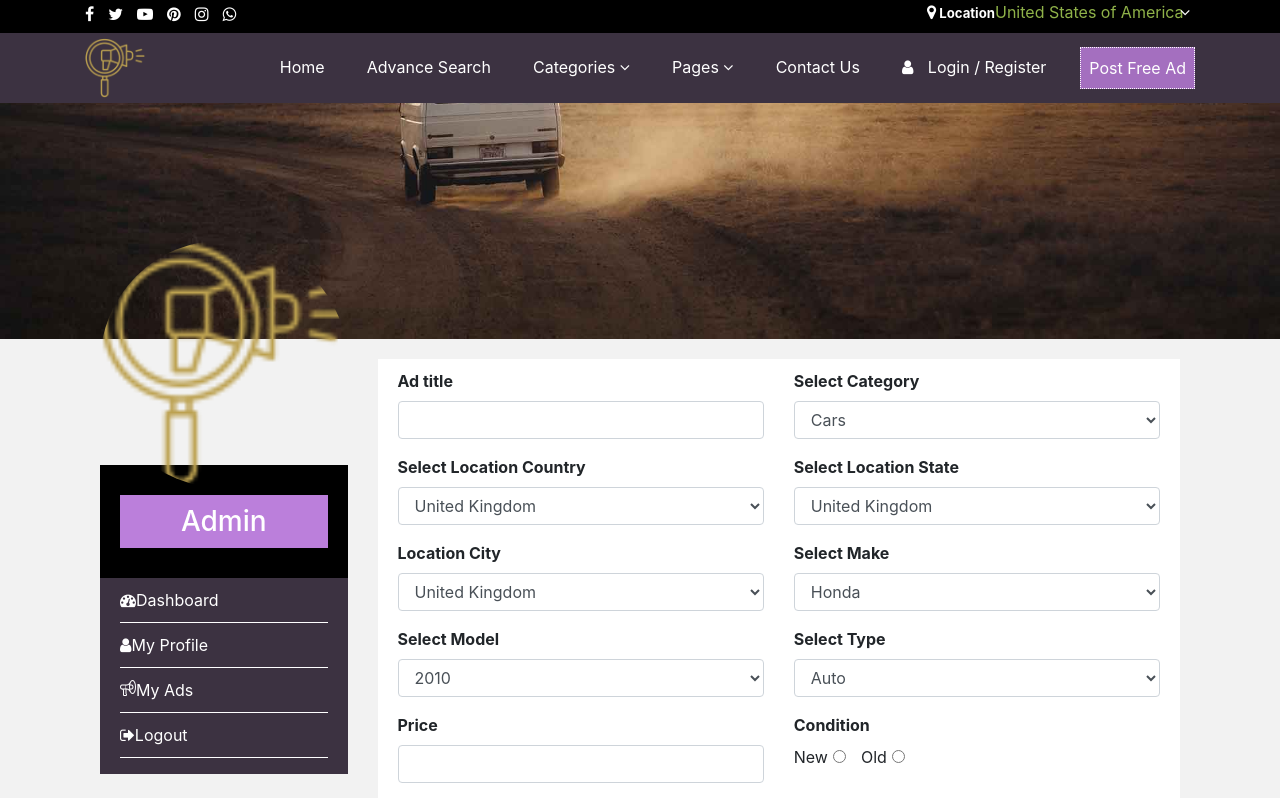
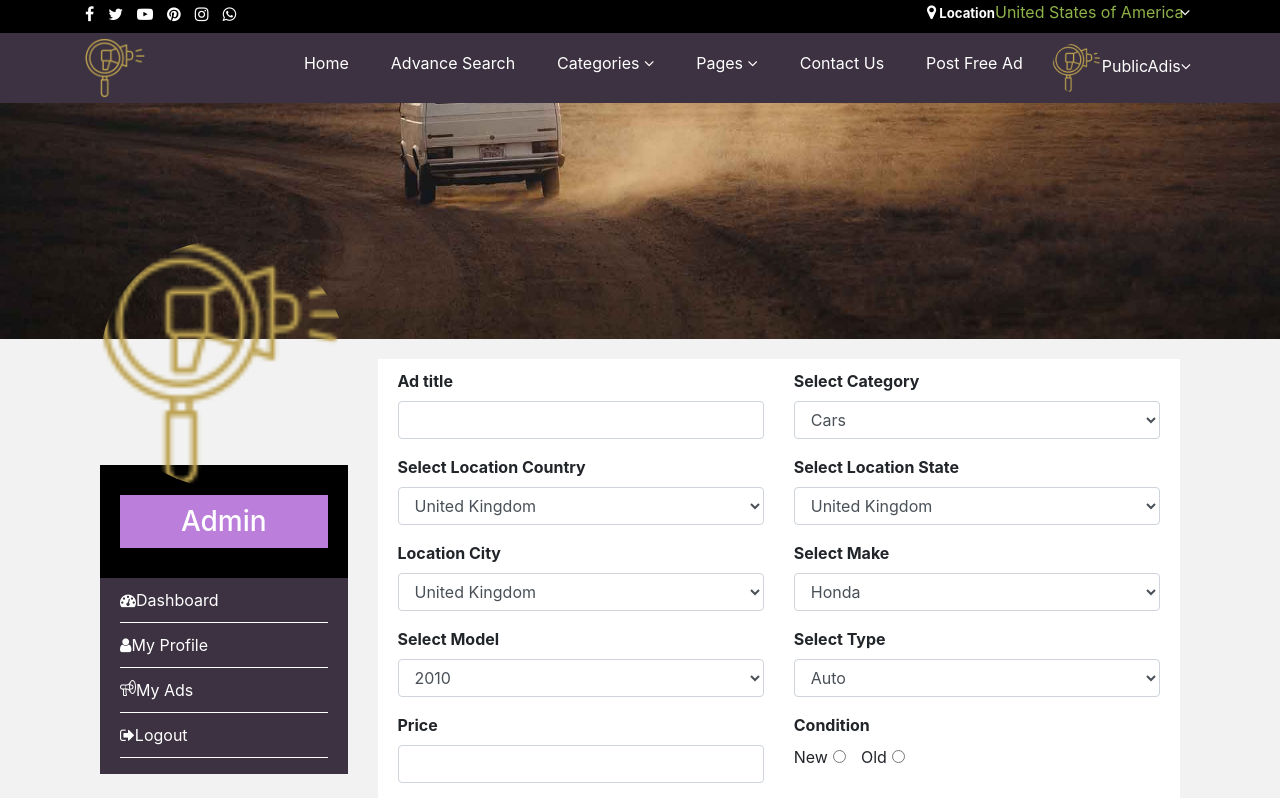
Before and after one commit to edmondgaks/public-adis, a React (Create React App) app: page /postad in a window 1280 px wide. Shown: the top 798 px of the page. Built offline with nearby package versions, Linux system fonts and the light colour scheme.

Commit message:
adding the navbar auth

```diff
--- a/src/components/NavBar.js
+++ b/src/components/NavBar.js
@@ -128,6 +128,7 @@ export const Navbar2 = () => {
 };
 
 
+
 const NavItem = ({ link, label, isActive }) => {
   return (
     <li className={`nav-item${isActive ? ' active' : ''}`}>
@@ -138,6 +139,8 @@ const NavItem = ({ link, label, isActive }) => {
     </li>
   );
 };
+
+
 
 const NavAd = ({ link, label, isActive }) => {
     return (
--- /dev/null
+++ b/src/components/NavbarAuth.js
@@ -0,0 +1,171 @@
+import { TopBar2 } from "./TopBar";
+import React, { useState } from "react";
+
+
+
+const NavbarAuth = () => {
+    return (
+      <div className="background-header">
+        <TopBar2 />
+        <div className="container">
+          <div className="navigation">
+            <nav className="navbar navbar-expand-lg justify-content-between nav-color zeropadd">
+              <div className="navbar-header">
+                <a className="navbar-brand zeropadd" href="/">
+                  <img
+                    src="img/logo_200x200.png"
+                    alt="logo"
+                    className="max-width-60px"
+                  />
+                </a>
+                <button
+                  className="navbar-toggler"
+                  type="button"
+                  data-toggle="collapse"
+                  data-target="#navbarSupportedContent"
+                  aria-controls="navbarSupportedContent"
+                  aria-expanded="false"
+                  aria-label="Toggle navigation"
+                >
+                  <span className="navbar-toggler-icon"></span>
+                  <span className="navbar-toggler-icon"></span>
+                  <span className="navbar-toggler-icon"></span>
+                </button>
+              </div>
+              <div className="collapse navbar-collapse" id="navbarSupportedContent">
+                <ul className="nav navbar-nav ml-auto">
+                  <li className="nav-item">
+                    <a className="nav-link" href="/">
+                      Home <span className="sr-only">(current)</span>
+                    </a>
+                  </li>
+                  <li className="nav-item">
+                    <a className="nav-link" href="/category">
+                      Advance Search
+                    </a>
+                  </li>
+                  <DropdownItem
+                    title="Categories"
+                    subItems={["Jobs", "Properties", "Phones", "Cars", "Rent", "Services"]}
+                  />
+                  <li className="nav-item dropdown">
+                    <a
+                      href="#"
+                      className="nav-link dropdown-toggle"
+                      data-toggle="dropdown"
+                      aria-haspopup="true"
+                      aria-expanded="false"
+                    >
+                      Pages <i className="fa fa-angle-down"></i>
+                    </a>
+                    <ul className="dropdown-menu border-0 shadow">
+                      <li>
+                        <a href="/aboutus" className="dropdown-item">
+                          About
+                        </a>
+                      </li>
+                      <li>
+                        <a href="/blog" className="dropdown-item">
+                          Blog
+                        </a>
+                      </li>
+                      <li>
+                        <a href="/contactus" className="dropdown-item">
+                          Contact Us
+                        </a>
+                      </li>
+                      <li>
+                        <a href="/faq" className="dropdown-item">
+                          Faq
+                        </a>
+                      </li>
+                    </ul>
+                  </li>
+                  <li className="nav-item">
+                    <a className="nav-link" href="/contactus">
+                      Contact Us
+                    </a>
+                  </li>
+                  <li className="nav-item">
+                    <a className="nav-link" href="/postad">
+                      Post Free Ad
+                    </a>
+                  </li>
+                  <li className="nav-item dropdown imagedrops">
+                    <a
+                      href="#"
+                      className="nav-link dropdown-toggle"
+                      data-toggle="dropdown"
+                      aria-haspopup="true"
+                      aria-expanded="false"
+                    >
+                      <span>
+                        <img
+                          className="max-width-50px rounded-circle"
+                          src="img/logo.png"
+                          alt="PublicAdisthemes"
+                        />
+                      </span>
+                      PublicAdis<i className="fa fa-angle-down"></i>
+                    </a>
+                    <ul className="dropdown-menu border-0 shadow">
+                      <li>
+                        <a href="/about-us" className="dropdown-item">
+                          <i className="fa fa-dashboard"></i> Dashboard
+                        </a>
+                      </li>
+                      <li>
+                        <a href="/blog" className="dropdown-item">
+                          <i className="fa fa-sign-out"></i> Logout
+                        </a>
+                      </li>
+                    </ul>
+                  </li>
+                </ul>
+              </div>
+            </nav>
+          </div>
+        </div>
+      </div>
+    );
+};
+
+
+const DropdownItem = ({ title, subItems }) => {
+    const [isOpen, setIsOpen] = useState(false);
+
+    const handleToggle = () => {
+      setIsOpen(!isOpen);
+    };
+
+    return (
+      <li className="nav-item dropdown">
+        <a
+          href="#"
+          className={`nav-link dropdown-toggle ${isOpen ? "show" : ""}`}
+          onClick={handleToggle}
+          role="button"
+          data-toggle="dropdown"
+          aria-haspopup="true"
+          aria-expanded={isOpen ? "true" : "false"}
+        >
+          {title} <i className="fa fa-angle-down"></i>
+        </a>
+        {isOpen && (
+          <ul className="dropdown-menu border-0 shadow show">
+            {subItems.map((item, index) => (
+              <li key={index}>
+                <a href="/category" className="dropdown-item">
+                  {item}
+                </a>
+              </li>
+            ))}
+          </ul>
+        )}
+      </li>
+    );
+  };
+
+
+
+export default NavbarAuth
--- a/src/components/pages/Dashboard.js
+++ b/src/components/pages/Dashboard.js
@@ -1,14 +1,14 @@
 import CoverChange from "../CoverChange"
 import DashboardPost from "../DashboardPost"
 import Footer from "../Footer"
-import Navbar from "../NavBar"
+import NavbarAuth from "../NavbarAuth";
 import Spinner from "../Spinner";
 
 const Dashboard = () => {
     return (
         <>
             <Spinner />
-            <Navbar />
+            <NavbarAuth />
             <div className="content blog">
                 <CoverChange />
                 <DashboardPost />
--- a/src/components/pages/MyAds.js
+++ b/src/components/pages/MyAds.js
@@ -1,14 +1,14 @@
 import AuthBanner from "../AuthBanner"
 import Footer from "../Footer"
 import MyAdsPost from "../MyAdsPost"
-import Navbar from "../NavBar"
 import Spinner from "../Spinner";
 import PostAdHero from "../PostAdHero";
+import NavbarAuth from "../NavbarAuth";
 const MyAds = () => {
     return (
         <>
             <Spinner />
-            <Navbar />
+            <NavbarAuth />
             <div className="content allads">
                 <PostAdHero />
                 <MyAdsPost />
--- a/src/components/pages/MyProfile.js
+++ b/src/components/pages/MyProfile.js
@@ -1,14 +1,13 @@
 import Footer from "../Footer"
 import MyProfileBlog from "../MyProfileBlog"
-import Navbar from "../NavBar"
-import AuthBanner from "../AuthBanner"
 import Spinner from "../Spinner";
 import PostAdHero from "../PostAdHero"
+import NavbarAuth from "../NavbarAuth";
 const MyProfile = () => {
     return (
         <>
             <Spinner />
-            <Navbar />
+            <NavbarAuth />
             <div className="content blog">
                 <PostAdHero />
                 <MyProfileBlog />
--- a/src/components/pages/PostAds.js
+++ b/src/components/pages/PostAds.js
@@ -1,11 +1,12 @@
 import Footer from "../Footer"
 import  { Navbar2 } from "../NavBar"
+import NavbarAuth from "../NavbarAuth"
 import PostAdsBanner from "../PostAdsBanner"
 
 const PostAds = () => {
     return (
         <>
-            <Navbar2 />
+            <NavbarAuth />
             <PostAdsBanner />
             <Footer />
         </>
```
Also changed, not shown: src/components/SingleAdPost.js (+84 -100 lines).
